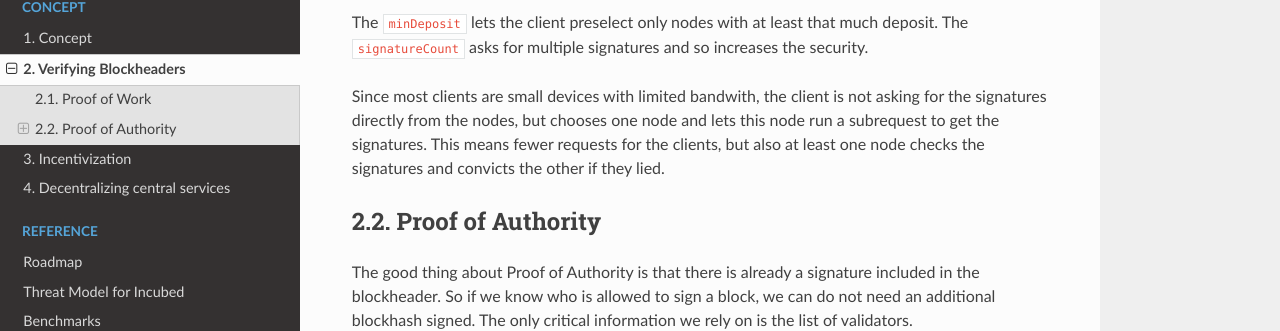
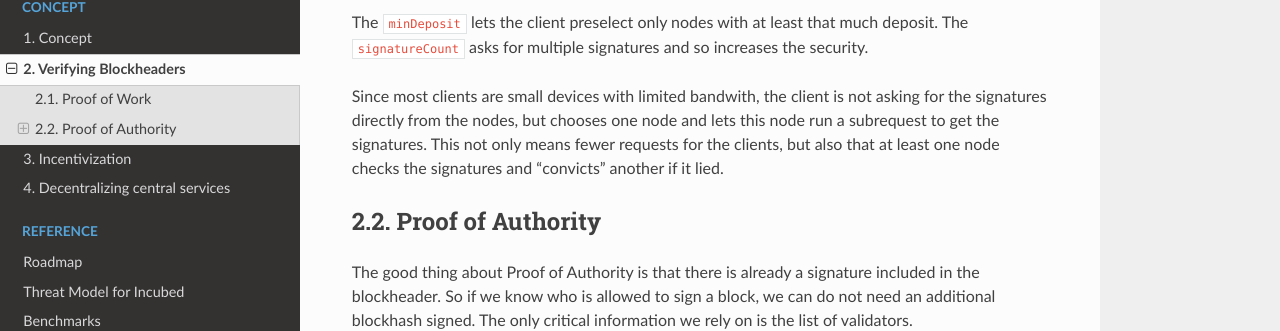
Before and after one commit to blockchainsllc/in3-docs, a Sphinx documentation site: the page built from docs/poa.md, in a window 1280 px wide and 900 px high, scrolled down 752 px. Shown: the part 171-502 px from the top of the window. Built offline with Sphinx 7.4.7 and the Read the Docs theme 2.0.0, drawn with Linux system fonts in a browser that asks for light colours; pages that are not in the unit, such as notebooks, are missing from menus.

Commit message:
Update poa.md

```diff
--- a/docs/poa.md
+++ b/docs/poa.md
@@ -78,7 +78,7 @@ client.sendRPC('eth_getBalance', [account, 'latest'], chain, {
 The `minDeposit` lets the client preselect only nodes with at least that much deposit.
 The `signatureCount` asks for multiple signatures and so increases the security.
 
-Since most clients are small devices with limited bandwith, the client is not asking for the signatures directly from the nodes, but chooses one node and lets this node run a subrequest to get the signatures. This means fewer requests for the clients, but also at least one node checks the signatures and convicts the other if they lied.
+Since most clients are small devices with limited bandwith, the client is not asking for the signatures directly from the nodes, but chooses one node and lets this node run a subrequest to get the signatures. This not only means fewer requests for the clients, but also that at least one node checks the signatures and "convicts" another if it lied.
 
 ### Proof of Authority
 
```
